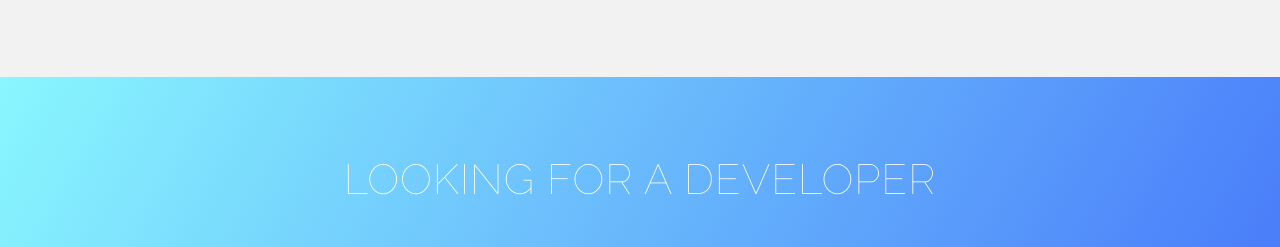
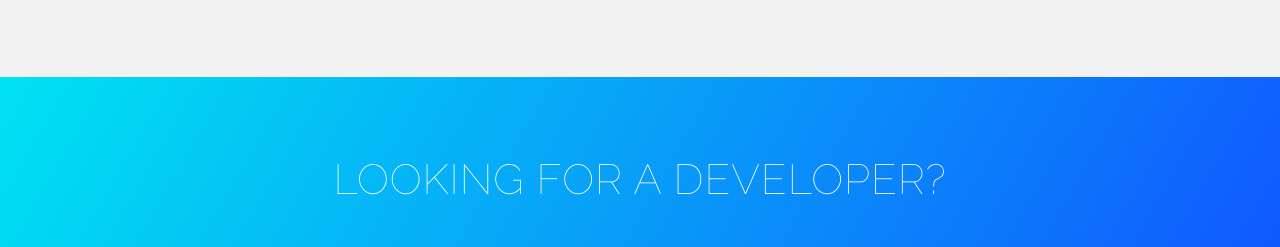
Before and after one commit to ryan-mapa/portfolio, a plain HTML site: page index.html in a window 1280 px wide. Shown: the part 1157-1404 px from the top of the page. Drawn offline with Linux system fonts and the light colour scheme.

Commit message:
Change color gradient for accessibility

```diff
--- a/css/main.css
+++ b/css/main.css
@@ -848,7 +848,7 @@ a:not([href]):not([tabindex]):hover {
    Download
    ========================================================================== */
 #download {
-  background-image: linear-gradient(120deg, #89f7fe 0%, #4676fa 100%);
+  background-image: linear-gradient(120deg, #00e3f2 0%, #1151ff 100%);
   width: 100%;
 }
 #download .section-title {
--- a/index.html
+++ b/index.html
@@ -228,7 +228,7 @@
     <section id="download" class="section">
       <div class="container">
         <div class="section-header">
-          <h2 class="section-title wow fadeInDown" data-wow-duration="1000ms" data-wow-delay="0.3s">LOOKING FOR A DEVELOPER</h2>
+          <h2 class="section-title wow fadeInDown" data-wow-duration="1000ms" data-wow-delay="0.3s">LOOKING FOR A DEVELOPER?</h2>
         </div>
         <div class="row">
           <div class="col-md-12">
```
